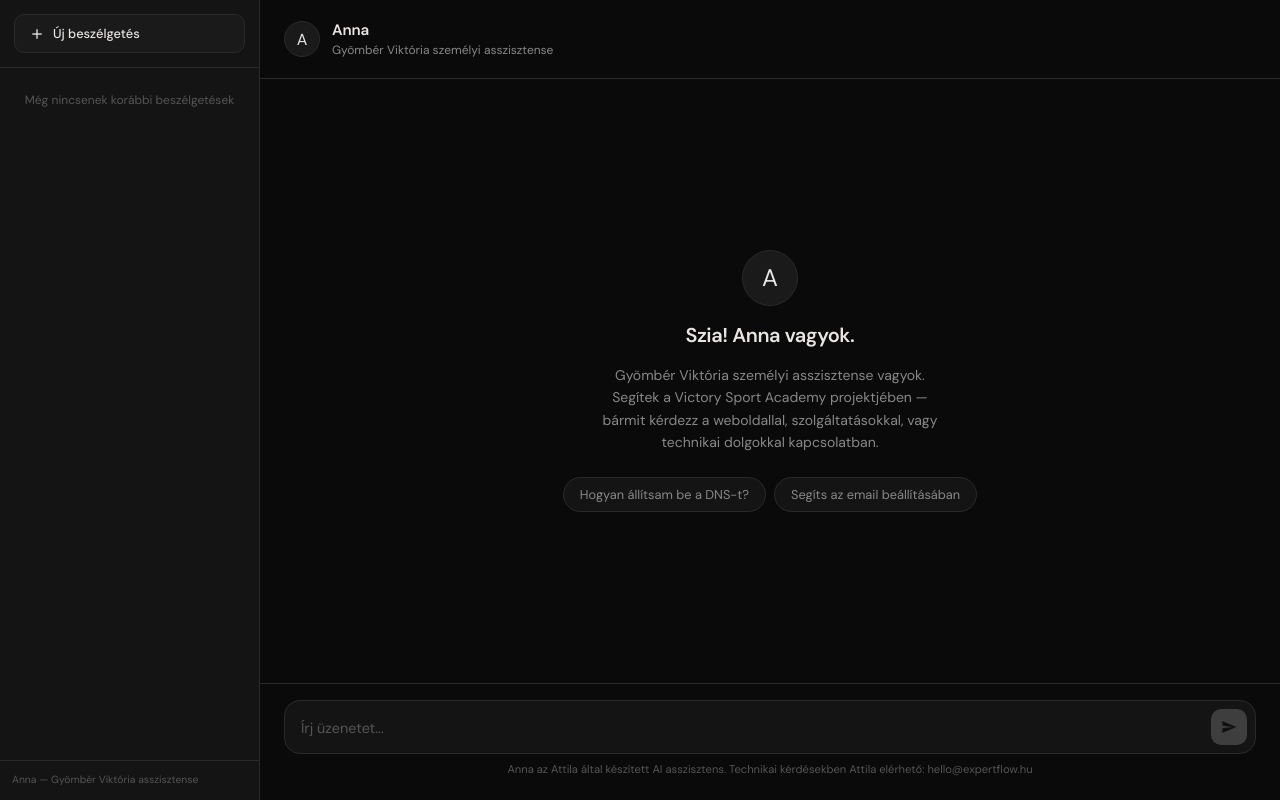
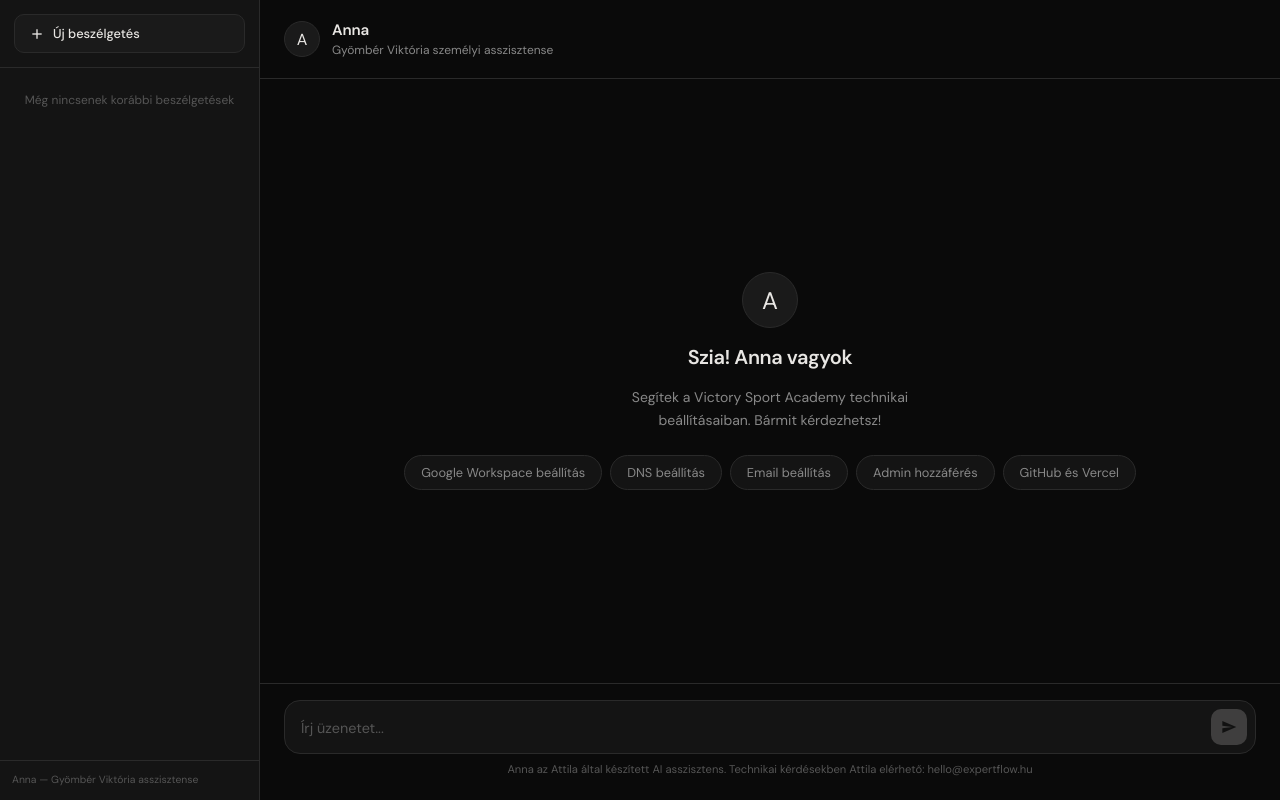
Before and after one commit to expertflow-attila/viki-chat, a website: page index.html in a window 1280 px wide. Drawn offline with Linux system fonts and the light colour scheme.

Commit message:
Update welcome: 5 technical topics, simpler intro text

```diff
--- a/index.html
+++ b/index.html
@@ -48,13 +48,16 @@
       <div class="messages" id="messages">
         <div class="welcome" id="welcome">
           <div class="welcome__icon">A</div>
-          <div class="welcome__title">Szia! Anna vagyok.</div>
+          <div class="welcome__title">Szia! Anna vagyok</div>
           <div class="welcome__subtitle">
-            Gyömbér Viktória személyi asszisztense vagyok. Segítek a Victory Sport Academy projektjében — bármit kérdezz a weboldallal, szolgáltatásokkal, vagy technikai dolgokkal kapcsolatban.
+            Segítek a Victory Sport Academy technikai beállításaiban. Bármit kérdezhetsz!
           </div>
           <div class="welcome__suggestions">
-            <button class="welcome__suggestion">Hogyan állítsam be a DNS-t?</button>
-            <button class="welcome__suggestion">Segíts az email beállításában</button>
+            <button class="welcome__suggestion">Google Workspace beállítás</button>
+            <button class="welcome__suggestion">DNS beállítás</button>
+            <button class="welcome__suggestion">Email beállítás</button>
+            <button class="welcome__suggestion">Admin hozzáférés</button>
+            <button class="welcome__suggestion">GitHub és Vercel</button>
           </div>
         </div>
       </div>
```
